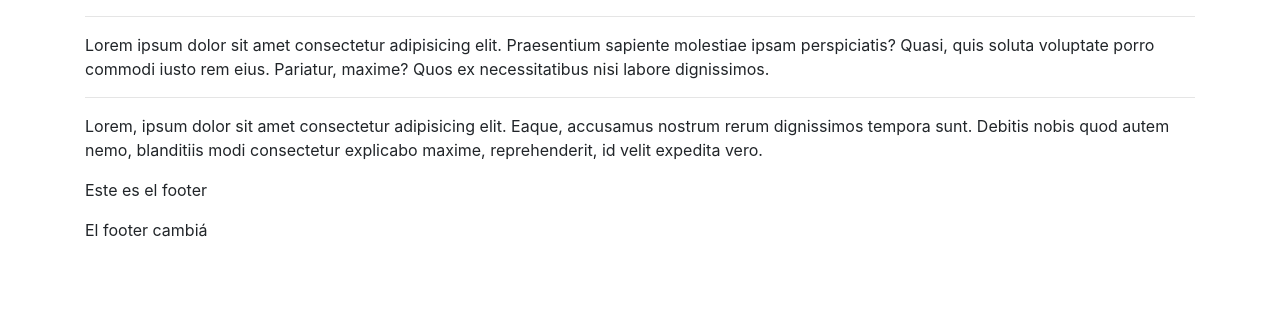
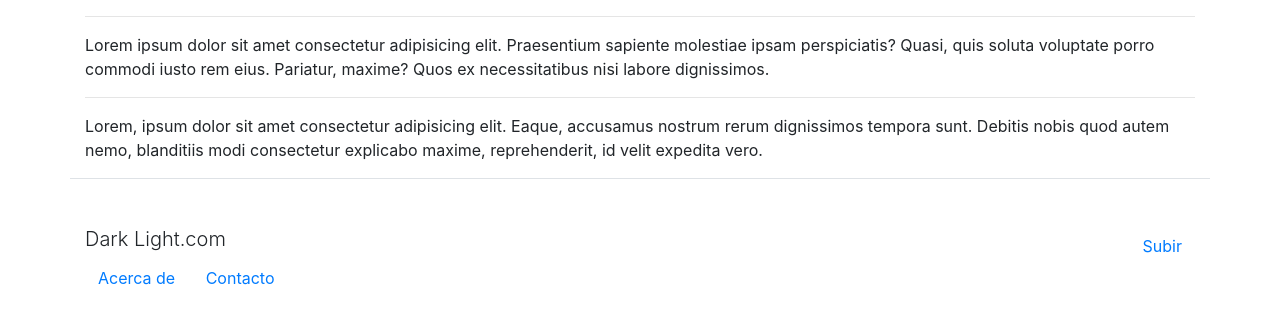
Before and after one commit to Diego-bit/Colaboraci-n, a plain HTML site: page index.html in a window 1280 px wide. Shown: the part 80-402 px from the top of the page. Drawn offline with nearby package versions, Linux system fonts and the light colour scheme.

Commit message:
creacion del footer

```diff
--- a/index.html
+++ b/index.html
@@ -33,8 +33,16 @@
       </p>
     </main>
     <footer class="container">
-      <p>Este es el footer</p>
-      <p>El footer cambiá</p>
+      <div class="row border-top py-5">
+        <div class="col">
+          <h3 class="lead">Dark Light.com</h3>
+          <a href="#" class="btn btn-link">Acerca de</a>
+          <a href="#" class="btn btn-link">Contacto</a>
+        </div>
+        <div class="col text-right">
+          <a href="#" class="btn btn-link">Subir</a>
+        </div>
+      </div>
     </footer>
 
     <script
```
